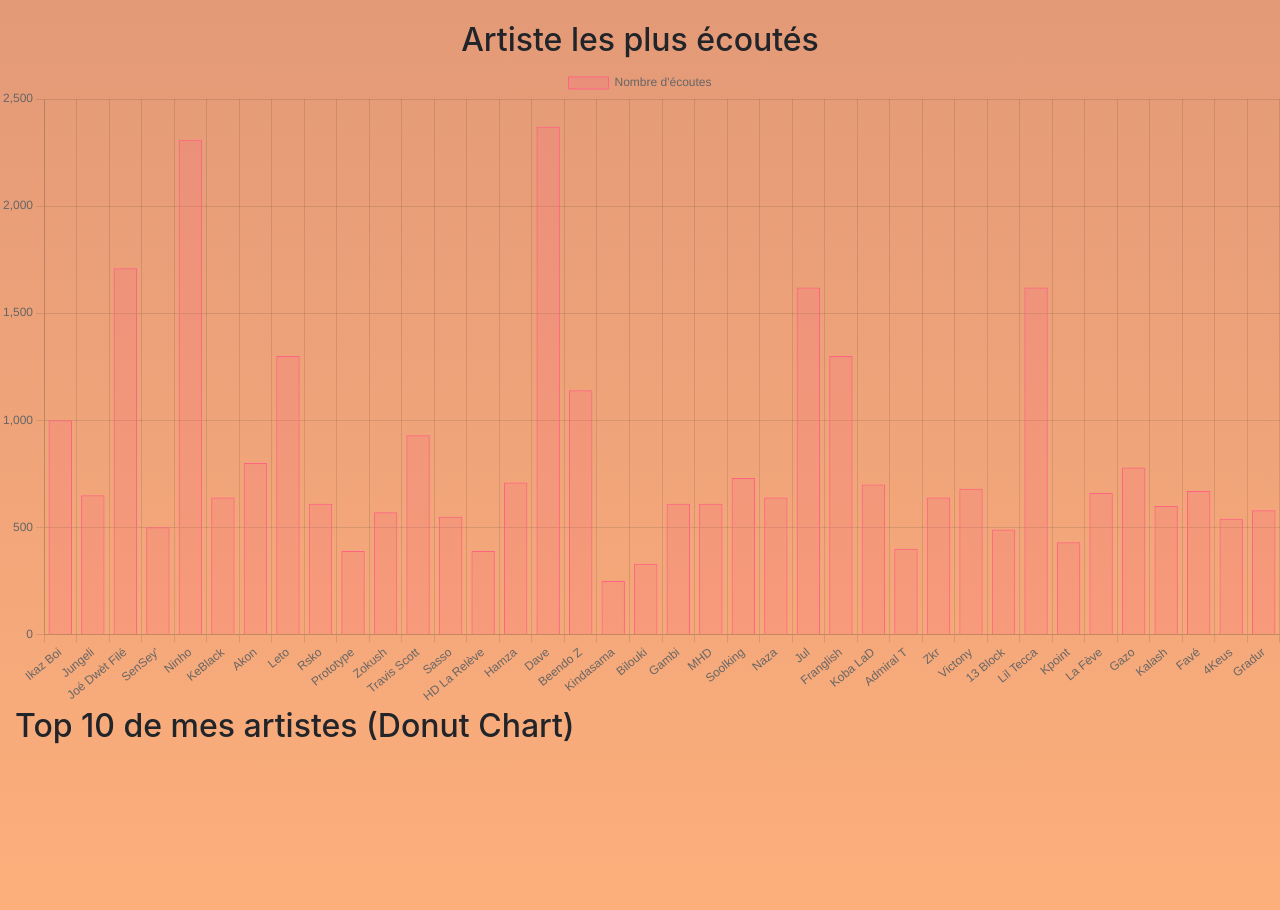
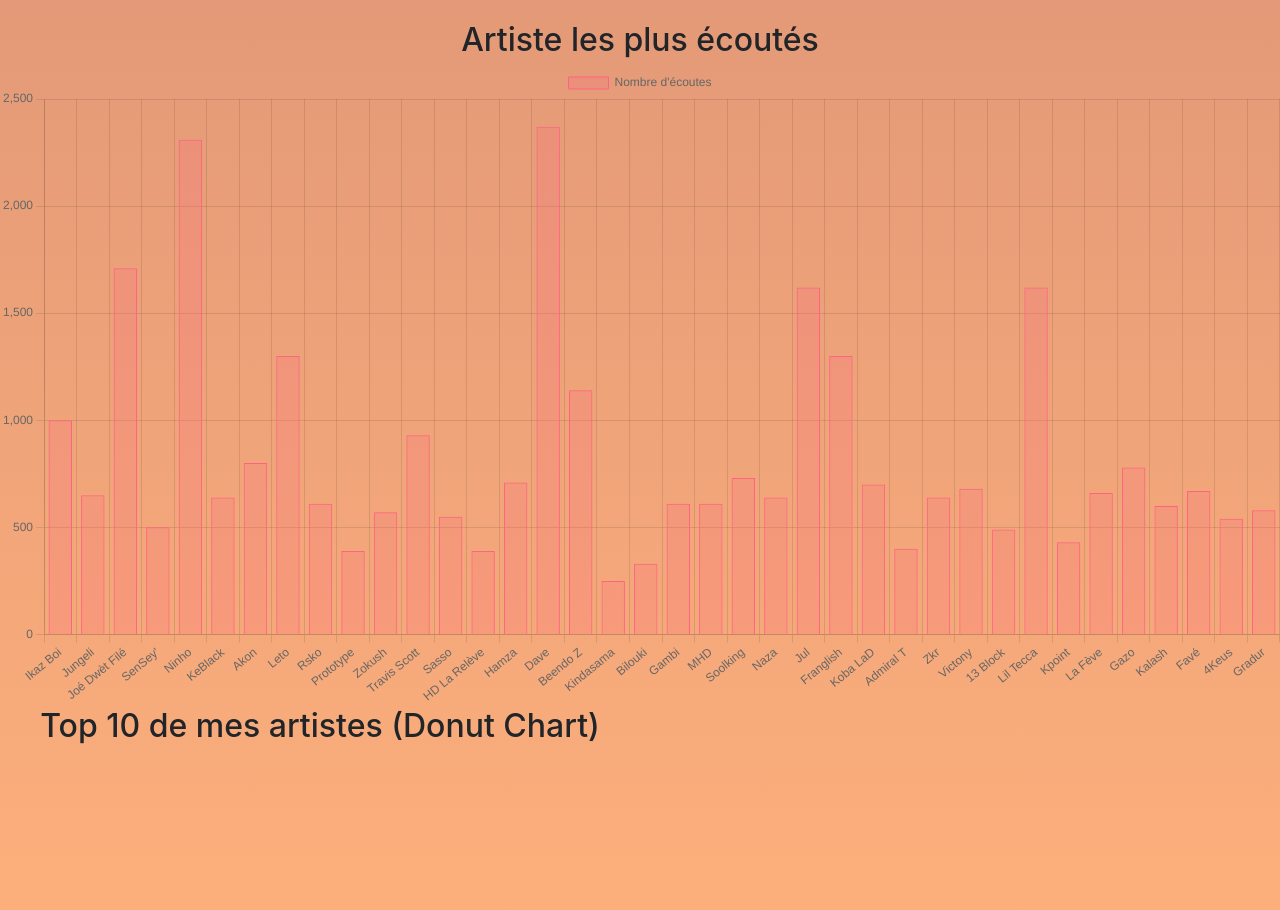
Before and after one commit to Nocurz/R212, a plain HTML site: page index.html in a window 1280 px wide. Shown: the part 5740-6650 px from the top of the page. Drawn offline with nearby package versions, Linux system fonts and the light colour scheme.

Commit message:
Update index.html

```diff
--- a/index.html
+++ b/index.html
@@ -27,7 +27,7 @@
 
 <div class="col-md-6">
   <div class="chart">
-    <h2>Top 10 de mes artistes (Donut Chart)</h2>
+    <h2><center>Top 10 de mes artistes (Donut Chart)</center></h2>
     <div class="chart-container">
       <canvas id="MyDonutChart"></canvas>
     </div>
```
